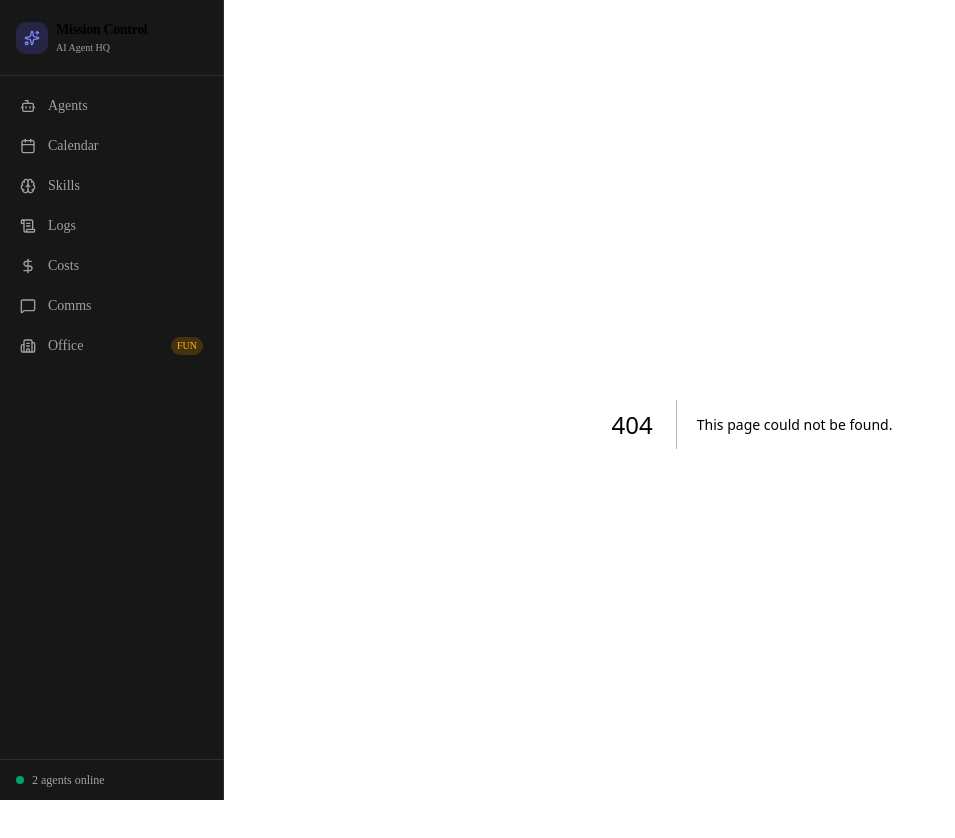
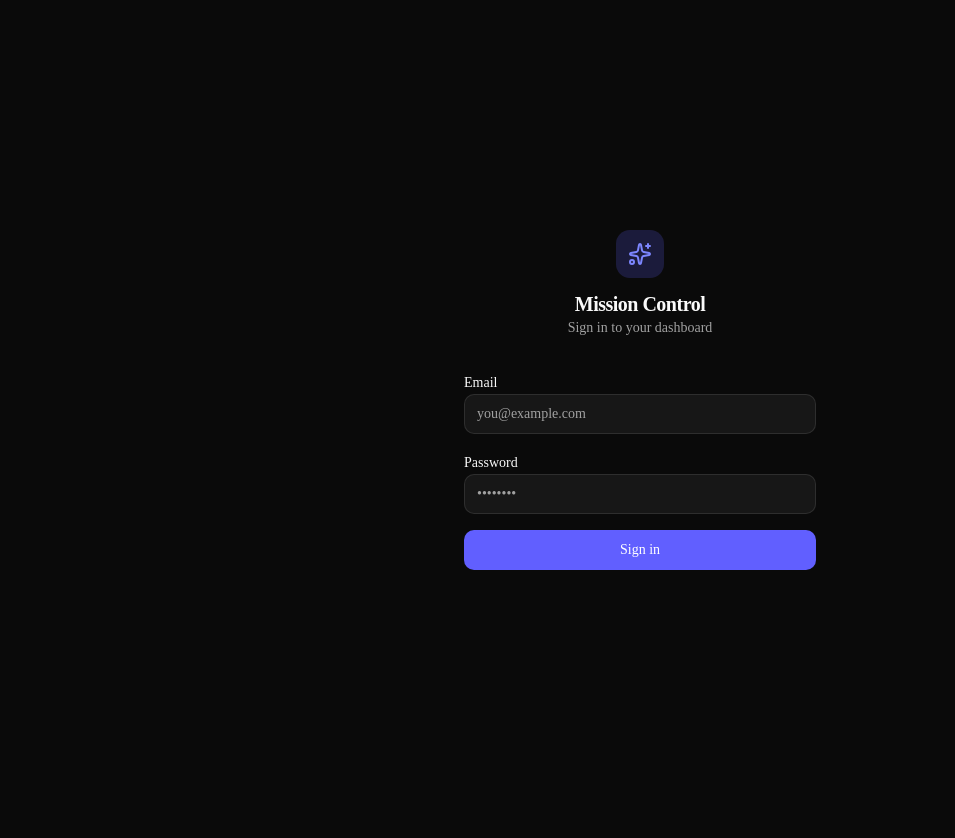
Before and after one commit to george-joalys/mission-control, a Next.js app: page /login in a window 1280 px wide. Before the commit this address had no page. Shown: the top 838 px of the page, without its empty margins (0-955 px from the left). After the commit the page ends 800 px from the top, so only its background shows below. Built offline with nearby package versions, Linux system fonts and the light colour scheme.

Commit message:
feat: add Supabase auth (login page + middleware)

```diff
--- a/app/layout.tsx
+++ b/app/layout.tsx
@@ -1,7 +1,7 @@
 import type { Metadata } from "next";
 import { Geist, Geist_Mono } from "next/font/google";
 import "./globals.css";
-import { Sidebar } from "@/components/sidebar";
+import { LayoutShell } from "@/components/layout-shell";
 
 const geistSans = Geist({
   variable: "--font-geist-sans",
@@ -28,8 +28,7 @@ export default function RootLayout({
       <body
         className={`${geistSans.variable} ${geistMono.variable} antialiased`}
       >
-        <Sidebar />
-        <main className="ml-56 min-h-screen p-6">{children}</main>
+        <LayoutShell>{children}</LayoutShell>
       </body>
     </html>
   );
--- /dev/null
+++ b/app/login/page.tsx
@@ -0,0 +1,96 @@
+"use client"
+
+import { useState } from "react"
+import { useRouter } from "next/navigation"
+import { createClient } from "@/lib/supabase"
+import { Sparkles } from "lucide-react"
+
+export default function LoginPage() {
+  const [email, setEmail] = useState("")
+  const [password, setPassword] = useState("")
+  const [error, setError] = useState("")
+  const [loading, setLoading] = useState(false)
+  const router = useRouter()
+
+  async function handleSubmit(e: React.FormEvent) {
+    e.preventDefault()
+    setError("")
+    setLoading(true)
+
+    const supabase = createClient()
+    const { error } = await supabase.auth.signInWithPassword({
+      email,
+      password,
+    })
+
+    if (error) {
+      setError(error.message)
+      setLoading(false)
+      return
+    }
+
+    router.push("/agents")
+  }
+
+  return (
+    <div className="flex min-h-screen items-center justify-center bg-background">
+      <div className="w-full max-w-sm space-y-8 px-4">
+        <div className="flex flex-col items-center gap-3">
+          <div className="flex h-12 w-12 items-center justify-center rounded-xl bg-indigo-500/20 text-indigo-400">
+            <Sparkles className="h-6 w-6" />
+          </div>
+          <div className="text-center">
+            <h1 className="text-xl font-bold tracking-tight">Mission Control</h1>
+            <p className="text-sm text-muted-foreground">Sign in to your dashboard</p>
+          </div>
+        </div>
+
+        <form onSubmit={handleSubmit} className="space-y-4">
+          <div className="space-y-2">
+            <label htmlFor="email" className="text-sm font-medium text-foreground">
+              Email
+            </label>
+            <input
+              id="email"
+              type="email"
+              value={email}
+              onChange={(e) => setEmail(e.target.value)}
+              required
+              placeholder="you@example.com"
+              className="flex h-10 w-full rounded-lg border border-border bg-card px-3 py-2 text-sm text-foreground placeholder:text-muted-foreground focus:outline-none focus:ring-2 focus:ring-indigo-500/50 focus:border-indigo-500"
+            />
+          </div>
+
+          <div className="space-y-2">
+            <label htmlFor="password" className="text-sm font-medium text-foreground">
+              Password
+            </label>
+            <input
+              id="password"
+              type="password"
+              value={password}
+              onChange={(e) => setPassword(e.target.value)}
+              required
+              placeholder="••••••••"
+              className="flex h-10 w-full rounded-lg border border-border bg-card px-3 py-2 text-sm text-foreground placeholder:text-muted-foreground focus:outline-none focus:ring-2 focus:ring-indigo-500/50 focus:border-indigo-500"
+            />
+          </div>
+
+          {error && (
+            <div className="rounded-lg bg-destructive/10 px-3 py-2 text-sm text-destructive">
+              {error}
+            </div>
+          )}
+
+          <button
+            type="submit"
+            disabled={loading}
+            className="flex h-10 w-full items-center justify-center rounded-lg bg-indigo-500 text-sm font-medium text-white transition-colors hover:bg-indigo-600 disabled:opacity-50 disabled:cursor-not-allowed"
+          >
+            {loading ? "Signing in…" : "Sign in"}
+          </button>
+        </form>
+      </div>
+    </div>
+  )
+}
--- /dev/null
+++ b/components/layout-shell.tsx
@@ -0,0 +1,20 @@
+"use client"
+
+import { usePathname } from "next/navigation"
+import { Sidebar } from "@/components/sidebar"
+
+export function LayoutShell({ children }: { children: React.ReactNode }) {
+  const pathname = usePathname()
+  const isLogin = pathname === "/login"
+
+  if (isLogin) {
+    return <>{children}</>
+  }
+
+  return (
+    <>
+      <Sidebar />
+      <main className="ml-56 min-h-screen p-6">{children}</main>
+    </>
+  )
+}
--- /dev/null
+++ b/lib/supabase.ts
@@ -0,0 +1,7 @@
+import { createBrowserClient } from "@supabase/ssr"
+
+export const createClient = () =>
+  createBrowserClient(
+    process.env.NEXT_PUBLIC_SUPABASE_URL!,
+    process.env.NEXT_PUBLIC_SUPABASE_ANON_KEY!
+  )
--- /dev/null
+++ b/middleware.ts
@@ -0,0 +1,42 @@
+import { createServerClient } from "@supabase/ssr"
+import { NextResponse } from "next/server"
+import type { NextRequest } from "next/server"
+
+export async function middleware(request: NextRequest) {
+  const response = NextResponse.next()
+
+  const supabase = createServerClient(
+    process.env.NEXT_PUBLIC_SUPABASE_URL!,
+    process.env.NEXT_PUBLIC_SUPABASE_ANON_KEY!,
+    {
+      cookies: {
+        getAll() {
+          return request.cookies.getAll()
+        },
+        setAll(cookiesToSet) {
+          cookiesToSet.forEach(({ name, value, options }) =>
+            response.cookies.set(name, value, options)
+          )
+        },
+      },
+    }
+  )
+
+  const {
+    data: { user },
+  } = await supabase.auth.getUser()
+
+  if (!user && !request.nextUrl.pathname.startsWith("/login")) {
+    return NextResponse.redirect(new URL("/login", request.url))
+  }
+
+  if (user && request.nextUrl.pathname === "/login") {
+    return NextResponse.redirect(new URL("/agents", request.url))
+  }
+
+  return response
+}
+
+export const config = {
+  matcher: ["/((?!_next/static|_next/image|favicon.ico).*)"],
+}
--- a/package.json
+++ b/package.json
@@ -10,6 +10,8 @@
   },
   "dependencies": {
     "@base-ui/react": "^1.3.0",
+    "@supabase/ssr": "^0.9.0",
+    "@supabase/supabase-js": "^2.99.2",
     "class-variance-authority": "^0.7.1",
     "clsx": "^2.1.1",
     "framer-motion": "^12.38.0",
```
Also changed, not shown: 1 other file (tests, documents, lock files or other folders).
